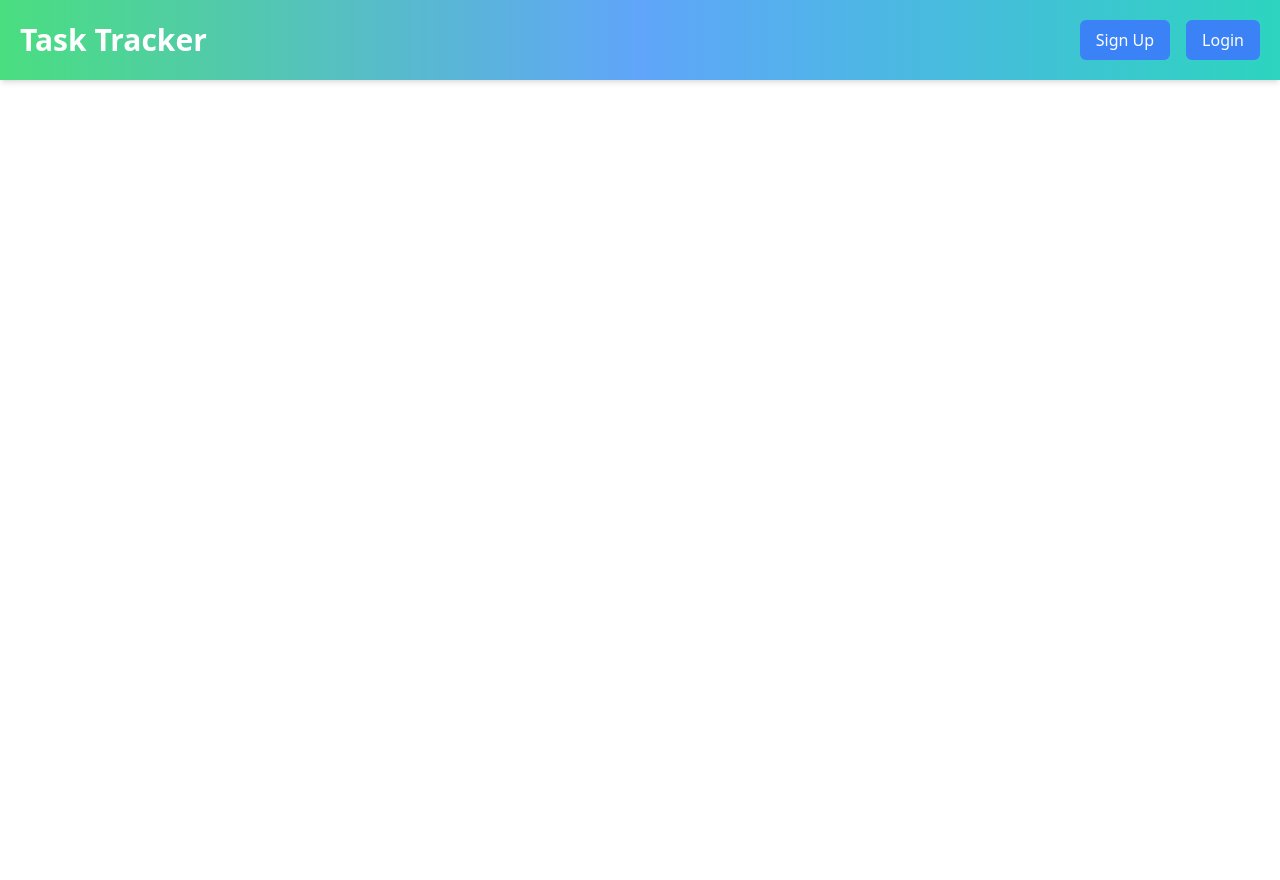
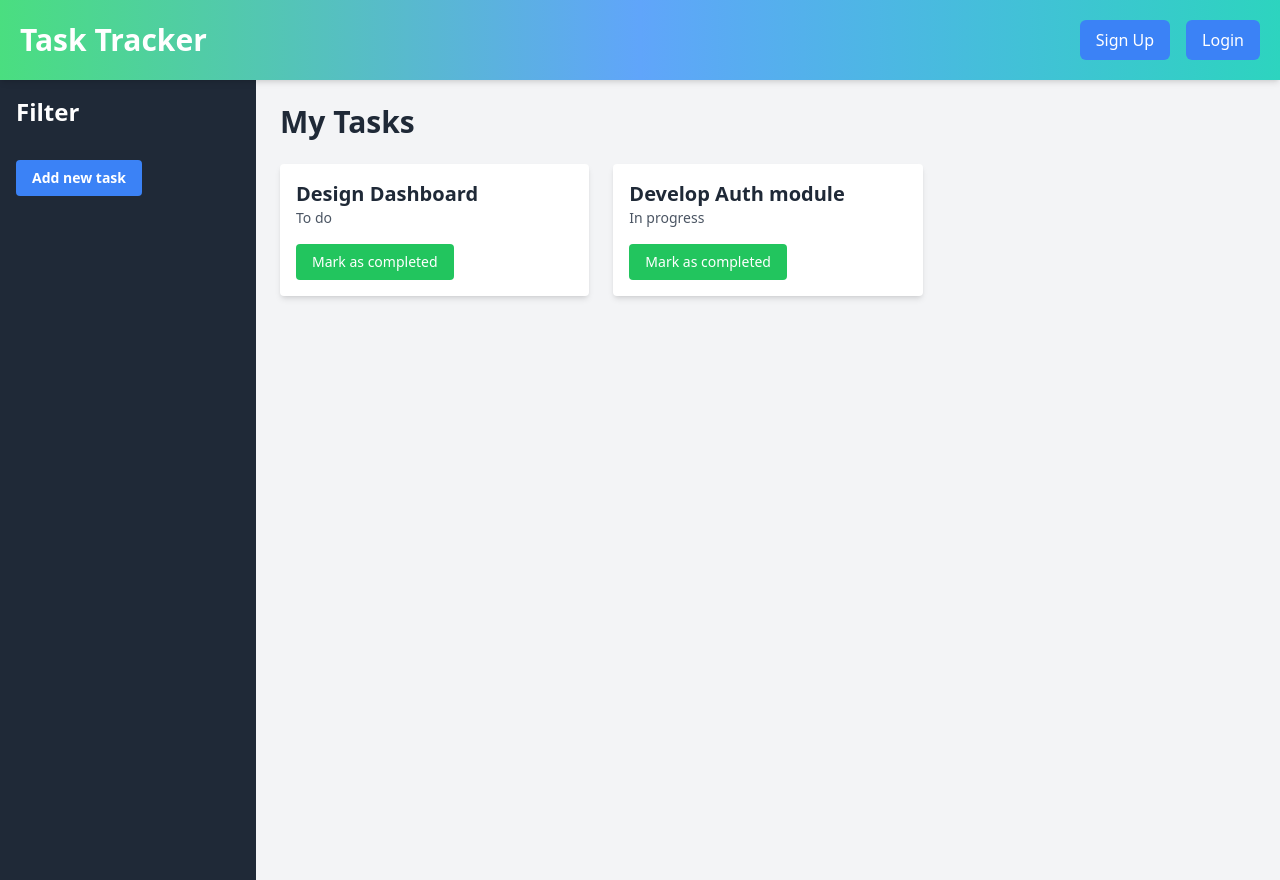
Before and after one commit to prasadkilaparthi/react-personal-task-tracker, a React (Vite) app: page /dashboard in a window 1280 px wide. Before the commit the page ends 800 px from the top, so only its background shows below. Built offline with nearby package versions, Linux system fonts and the light colour scheme; no server answers.

Commit message:
Added dashboard functionality

```diff
--- a/src/components/Header.jsx
+++ b/src/components/Header.jsx
@@ -16,50 +16,32 @@ const Header = ({ user }) => {
   };
 
   return (
-    <header className="bg-gradient-to-r from-green-400 via-blue-400 to-teal-400 p-5 shadow-md">
+    <header className="sticky top-0 z-10 bg-gradient-to-r from-green-400 via-blue-400 to-teal-400 p-5 shadow-md">
       <nav className="container mx-auto flex justify-between items-center text-white">
-        {/* Logo/Brand */}
         <div className="text-3xl font-bold">
           <Link to="/" className="hover:text-gray-200 transition duration-200">
             Task Tracker
           </Link>
         </div>
-
-        {/* Navigation Links */}
         <div className="flex items-center space-x-4">
           {user ? (
             <>
-              <Link
-                to="/dashboard"
-                className="py-2 px-4 bg-teal-600 text-white rounded-md hover:bg-teal-700 transition duration-300"
-              >
+              <Link to="/dashboard" className="py-2 px-4 bg-teal-600 text-white rounded-md hover:bg-teal-700 transition duration-300">
                 Dashboard
               </Link>
-              <Link
-                to="/profile"
-                className="py-2 px-4 bg-teal-600 text-white rounded-md hover:bg-teal-700 transition duration-300"
-              >
+              <Link to="/profile" className="py-2 px-4 bg-teal-600 text-white rounded-md hover:bg-teal-700 transition duration-300">
                 Profile
               </Link>
-              <button
-                onClick={handleLogout}
-                className="py-2 px-4 bg-red-500 text-white rounded-md hover:bg-red-600 transition duration-300"
-              >
+              <button onClick={handleLogout} className="py-2 px-4 bg-red-500 text-white rounded-md hover:bg-red-600 transition duration-300">
                 Logout
               </button>
             </>
           ) : (
             <>
-              <Link
-                to="/signup"
-                className="py-2 px-4 bg-blue-500 text-white rounded-md hover:bg-blue-600 transition duration-300"
-              >
+              <Link to="/signup" className="py-2 px-4 bg-blue-500 text-white rounded-md hover:bg-blue-600 transition duration-300">
                 Sign Up
               </Link>
-              <Link
-                to="/login"
-                className="py-2 px-4 bg-blue-500 text-white rounded-md hover:bg-blue-600 transition duration-300"
-              >
+              <Link to="/login" className="py-2 px-4 bg-blue-500 text-white rounded-md hover:bg-blue-600 transition duration-300">
                 Login
               </Link>
             </>
--- /dev/null
+++ b/src/components/Sidebar.jsx
@@ -0,0 +1,14 @@
+import React from "react";
+
+const Sidebar = () => {
+  return (
+    <div className="sticky top-0 h-screen w-64 bg-gray-800 text-white p-4">
+      <h2 className="text-2xl font-semibold mb-4">Filter</h2>
+      <button className="bg-blue-500 text-white px-4 py-2 mt-4 rounded text-sm font-semibold">
+        Add new task
+      </button>
+    </div>
+  );
+};
+
+export default Sidebar;
--- /dev/null
+++ b/src/components/TaskCard.jsx
@@ -0,0 +1,14 @@
+import React from "react";
+
+const TaskCard = ({task}) => {
+  return (
+    <div className="p-4 bg-white rounded shadow-md hover:shadow-lg transition">
+      <h3 className="text-xl font-semibold">{task.title}</h3>
+      <p className="text-sm text-gray-600">{task.status}</p>
+      {/* <h2 className="text-md text-gray-800 font-semibold"></h2> */}
+      <button className="mt-4 px-4 py-2 bg-green-500 text-white rounded text-sm">Mark as completed</button>
+    </div>
+  );
+};
+
+export default TaskCard;
--- /dev/null
+++ b/src/components/TaskList.jsx
@@ -0,0 +1,27 @@
+import React from "react";
+import TaskCard from "./TaskCard";
+
+const TaskList = () => {
+  const tasks = [
+    {
+      id: 1,
+      title: "Design Dashboard",
+      status: "To do",
+    },
+    {
+      id: 2,
+      title: "Develop Auth module",
+      status: "In progress",
+    },
+
+  ];
+  return (
+    <div className="grid gap-6 grid-cols-1 md:grid-cols-2 lg:grid-cols-3">
+      {tasks.map((task, id) => (
+        <TaskCard key={id} task={task} />
+      ))}
+    </div>
+  );
+};
+
+export default TaskList;
--- a/src/pages/Dashboard.jsx
+++ b/src/pages/Dashboard.jsx
@@ -1,11 +1,17 @@
-import React from 'react'
-
+import React from "react";
+import Sidebar from "../components/Sidebar";
+import TaskList from "../components/TaskList";
 const Dashboard = () => {
   return (
-    <div>
+    <div className="min-h-screen flex bg-gray-100 text-gray-800">
+      {/* sidebar */}
+      <Sidebar />
+      <div className="flex-1 p-6">
+        <h1 className="text-3xl font-bold mb-6">My Tasks</h1>
+        <TaskList />
+      </div>
+    </div>
+  );
+};
 
-    </div>
-  )
-}
-
-export default Dashboard
+export default Dashboard;
--- a/src/pages/Login.jsx
+++ b/src/pages/Login.jsx
@@ -13,7 +13,6 @@ const Login = () => {
     e.preventDefault();
     try {
       await signInWithEmailAndPassword(auth, email, password);
-      alert("Login Successful!");
       navigate("/dashboard");
       setError("");
     } catch (e) {
--- a/src/pages/Signup.jsx
+++ b/src/pages/Signup.jsx
@@ -13,7 +13,6 @@ const Signup = () => {
     e.preventDefault();
     try {
       await createUserWithEmailAndPassword(auth, email, password);
-      alert("Account created successfully!");
       navigate("/login");
       setError("");
     } catch (e) {
```
